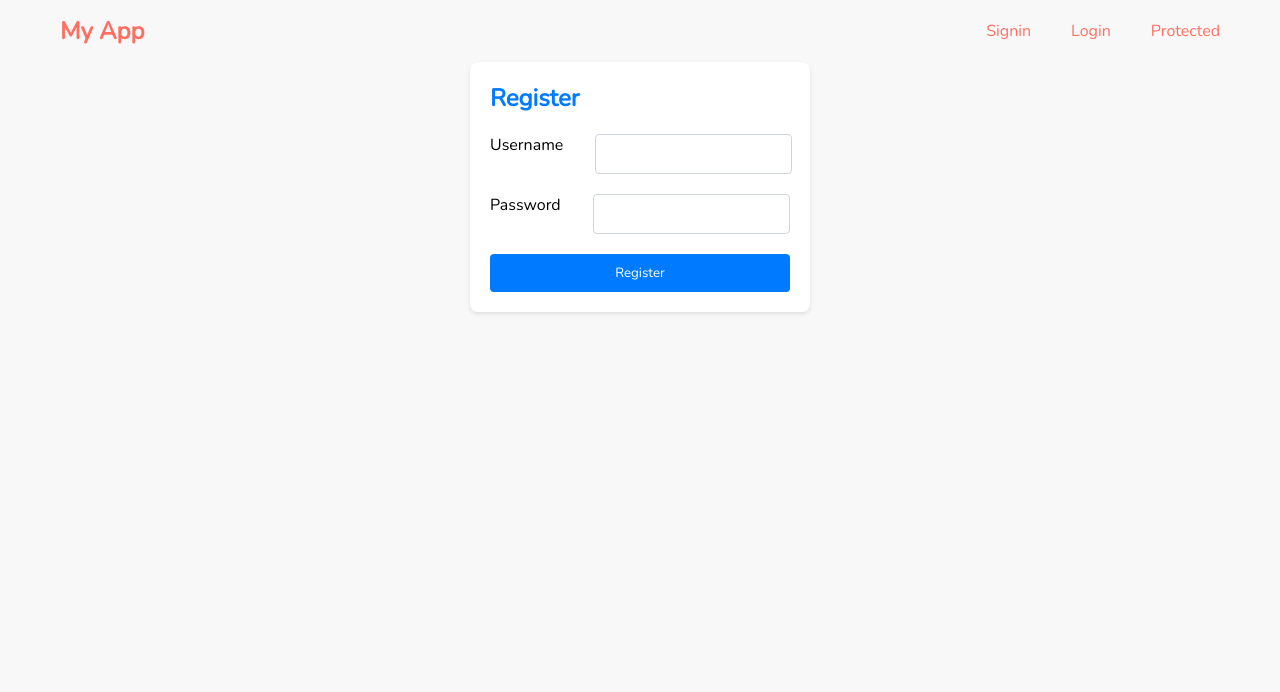
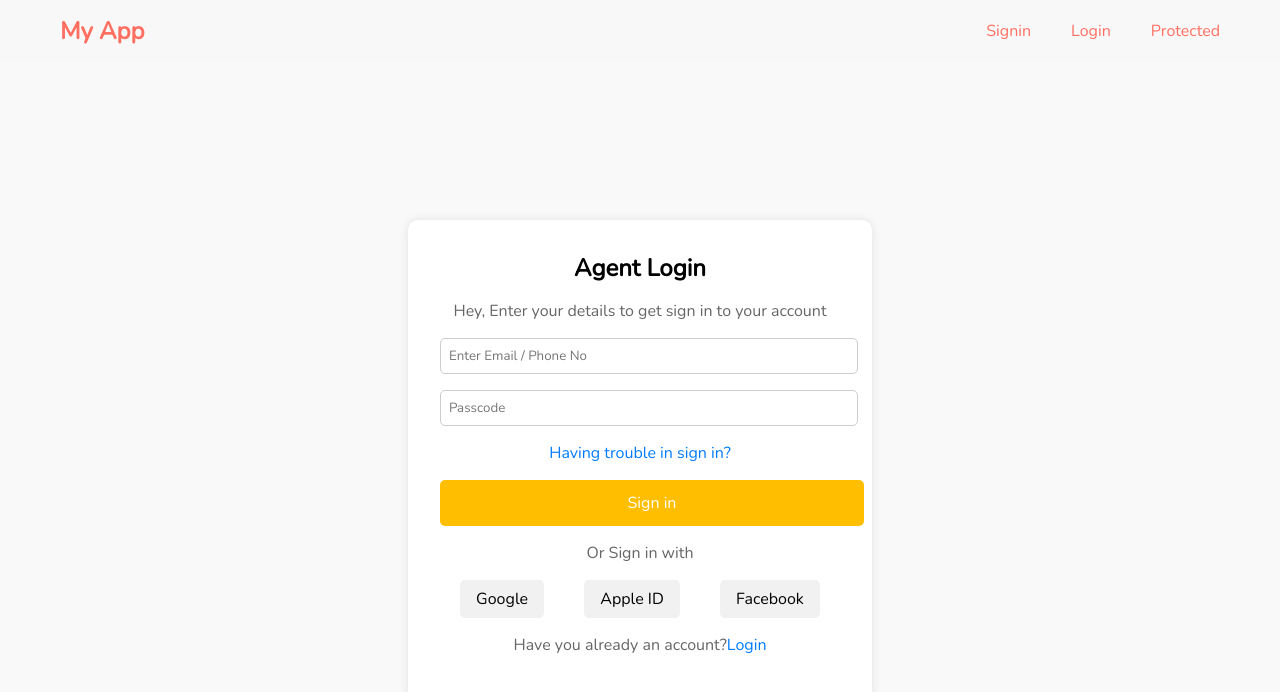
Before and after one commit to gitsheyno/low-carb-diet, a React (Vite) app: page /signin in a window 1280 px wide. Shown: the top 692 px of the page. Built offline with nearby package versions, Linux system fonts and the light colour scheme; no server answers.

Commit message:
refactored signIn

```diff
--- a/src/components/Dashboard.module.css
+++ b/src/components/Dashboard.module.css
@@ -1,5 +1,5 @@
 .container {
-  max-width: 90%;
+  max-width: 80%;
   margin: 0 auto;
   height: calc(100vh - 65px);
   background-color: #000000c4;
@@ -58,6 +58,7 @@
   background-color: #fff;
   display: grid;
   grid-template-columns: repeat(12, 1fr);
+  gap: 2rem;
 }
 .dashboardSummary {
   grid-column: 1/9;
@@ -66,10 +67,81 @@
 }
 .nutrientsSummary {
   grid-column: 9/-1;
-  border: 1px solid black;
 }
 
 .weekSample {
   display: flex;
   align-items: center;
 }
+
+.nutrientsProgress {
+  padding: 20px;
+  display: flex;
+  flex-direction: column;
+  align-items: center;
+  background-color: #ffffff;
+  border-radius: 12px;
+  box-shadow: 0 4px 8px rgba(0, 0, 0, 0.1);
+  max-width: 400px;
+}
+
+.nutrientsProgress h2 {
+  margin-bottom: 20px;
+  color: #333;
+  font-size: 1.1rem;
+}
+
+.progressBar {
+  display: flex;
+  align-items: flex-start;
+  flex-direction: column;
+  justify-content: space-between;
+  margin-bottom: 15px;
+  position: relative;
+}
+
+.label {
+  font-size: 11px;
+  /* flex: 1; */
+  color: #666;
+  text-align: left;
+}
+
+.progressContainer {
+  display: flex;
+  align-items: center;
+}
+
+.progress {
+  /* position: absolute; */
+  /* left: 30%; */
+  -webkit-appearance: none;
+  appearance: none;
+  width: 150px;
+  height: 5px;
+  border-radius: 10px;
+  overflow: hidden;
+  background-color: #e0e0e0;
+  margin-right: 5px;
+}
+
+.progress::-webkit-progress-bar {
+  background-color: #e0e0e0;
+}
+
+.progress::-webkit-progress-value {
+  background-color: #4caf50;
+  transition: width 0.3s;
+}
+
+.progress::-moz-progress-bar {
+  background-color: #4caf50;
+  transition: width 0.3s;
+}
+
+.progressValue {
+  width: 50px;
+  font-size: 14px;
+  color: #333;
+  text-align: right;
+}
--- a/src/components/Login.module.css
+++ b/src/components/Login.module.css
@@ -1,61 +1,81 @@
-/* Login Container */
-.loginContainer {
-  width: 300px;
-  margin: 0 auto;
-  padding: 20px;
-  border-radius: 8px;
-  background-color: #ffffff;
-  box-shadow: 0 2px 4px rgba(0, 0, 0, 0.1);
+/* src/components/SignIn.module.css */
+
+.container {
+  display: flex;
+  justify-content: center;
+  align-items: center;
+  height: 100vh;
+  background-color: #f9f9f9;
 }
 
-/* Login Title */
-.loginTitle {
-  font-size: 24px;
-  font-weight: bold;
-  color: #007bff;
-  margin-bottom: 20px;
+.form {
+  background-color: white;
+  padding: 2rem;
+  border-radius: 10px;
+  box-shadow: 0 0 10px rgba(0, 0, 0, 0.1);
+  text-align: center;
+  max-width: 400px;
+  width: 100%;
 }
 
-/* Login Form */
-.loginForm {
-  display: flex;
-  flex-direction: column;
+h2 {
+  margin-bottom: 1rem;
 }
 
-/* Input Group */
-.inputGroup {
-  display: flex;
-  align-items: flex-start;
-  gap: 2rem;
-  margin-bottom: 20px; /* Increased spacing between input groups */
+p {
+  margin-bottom: 1rem;
+  color: #666;
 }
 
-/* Input Fields */
 .input {
-  padding: 10px;
-  border-radius: 4px;
-
-  flex: 1;
-  border: 1px solid #ced4da;
-  transition: border-color 0.2s ease;
+  display: block;
+  width: 100%;
+  padding: 0.5rem;
+  margin-bottom: 1rem;
+  border: 1px solid #ccc;
+  border-radius: 5px;
 }
 
-.input:focus {
-  outline: none;
-  border-color: #007bff;
+.troubleLink {
+  display: block;
+  margin-bottom: 1rem;
+  color: #007bff;
+  text-decoration: none;
 }
 
-/* Login Button */
-.loginButton {
-  padding: 10px;
+.signInButton {
+  display: block;
+  width: 100%;
+  padding: 0.75rem;
+  background-color: #ffbf00;
   border: none;
-  border-radius: 4px;
-  background-color: #007bff;
-  color: #ffffff;
+  border-radius: 5px;
+  color: white;
+  font-size: 1rem;
   cursor: pointer;
-  transition: background-color 0.2s ease, color 0.2s ease;
+  margin-bottom: 1rem;
 }
 
-.loginButton:hover {
-  background-color: #0056b3;
+.signInButton:hover {
+  background-color: #e6ac00;
 }
+
+.socialButtons {
+  display: flex;
+  justify-content: space-around;
+  margin-bottom: 1rem;
+}
+
+.socialButton {
+  background-color: #f1f1f1;
+  border: none;
+  border-radius: 5px;
+  padding: 0.5rem 1rem;
+  cursor: pointer;
+  font-size: 1rem;
+}
+
+.requestLink {
+  color: #007bff;
+  text-decoration: none;
+}
--- a/src/components/Signin.tsx
+++ b/src/components/Signin.tsx
@@ -1,99 +1,83 @@
-import { useState, useEffect } from "react";
-import styles from "./Login.module.css"; // Import CSS module
-export default function Signin() {
-  const [username, setUsername] = useState("");
-  const [password, setPassword] = useState("");
+import React, { useRef, useState, useEffect } from "react";
+import styles from "./Login.module.css";
+import { useQuery } from "@tanstack/react-query";
+import useSignIn from "../utils/useSignIn";
 
-  const handleLogin = () => {
-    // Implement your login logic here
-    console.log(
-      `Logging in with username: ${username} and password: ${password}`
-    );
-    // Reset the form fields after login attempt (optional)
-    setUsername("");
-    setPassword("");
-  };
-
-  const [query, setQuery] = useState({
+const SignIn: React.FC = () => {
+  const userRef = useRef<HTMLInputElement>(null);
+  const passRef = useRef<HTMLInputElement>(null);
+  const [userData, setUserData] = useState({
     username: "",
     password: "",
   });
 
-  const handleSubmit = (e: React.FormEvent<HTMLFormElement>) => {
+  const res = useQuery({
+    queryKey: ["signIn", userData],
+    queryFn: useSignIn,
+  });
+
+  const handleSignIn = (e: React.FormEvent<HTMLFormElement>) => {
     e.preventDefault();
 
     const formData = new FormData(e.currentTarget);
-    const username = formData.get("username")?.toString() ?? "";
-    const password = formData.get("password")?.toString() ?? "";
-    setQuery({ username, password });
-  };
+    const username = formData.get("username")?.toString() ?? "def";
+    const password = formData.get("password")?.toString() ?? "def";
 
-  useEffect(() => {
-    const postData = async () => {
-      try {
-        console.log("he");
-        const res = await fetch("http://localhost:3002/signin", {
-          method: "POST",
-          // body: JSON.stringify(query),
-          body: JSON.stringify(query),
-          headers: {
-            "Content-Type": "application/json",
-          },
+    console.log(username, password);
+    setUserData({
+      username,
+      password,
     });
-        console.log("status", res);
-        if (res.ok) {
-          console.log(res.status);
-          const data = await res.json();
-          // console.log("Login successful:", data);
-          console.log("Hello :", data);
-          // Handle success (e.g., redirect, set user state)
-          handleLogin();
-        } else {
-          console.error("Login failed");
-          // Handle failure (e.g., display error message)
-        }
-      } catch (error) {
-        console.error("Error occurred during login:", error);
+
+    if (userRef.current && passRef.current) {
+      userRef.current.value = "";
+      passRef.current.value = "";
     }
   };
 
-    if (query.username && query.password) {
-      postData();
-    }
-  }, [query]);
-
   return (
-    <div className={styles.loginContainer}>
-      <h2 className={styles.loginTitle}>Register</h2>
-      <form className={styles.loginForm} onSubmit={handleSubmit}>
-        <div className={styles.inputGroup}>
-          <label htmlFor="username">Username</label>
+    <div className={styles.container}>
+      <form onSubmit={handleSignIn} className={styles.form}>
+        <h2>Agent Login</h2>
+        <p>Hey, Enter your details to get sign in to your account</p>
         <input
-            type="text"
-            id="username"
+          ref={userRef}
+          type="email"
           name="username"
-            // value={username}
-            onChange={(e) => setUsername(e.target.value)}
+          placeholder="Enter Email / Phone No"
           required
           className={styles.input}
         />
-        </div>
-        <div className={styles.inputGroup}>
-          <label htmlFor="password">Password</label>
         <input
+          ref={passRef}
           type="password"
-            id="password"
-            // value={password}
+          placeholder="Passcode"
           name="password"
-            onChange={(e) => setPassword(e.target.value)}
           required
+          pattern="^(?=.*[a-z])(?=.*[A-Z])(?=.*\d)(?=.*[@$!%*?&])[A-Za-z\d@$!%*?&]{8,}$"
           className={styles.input}
         />
+        <a href="#" className={styles.troubleLink}>
+          Having trouble in sign in?
+        </a>
+        <button type="submit" className={styles.signInButton}>
+          Sign in
+        </button>
+        <p>Or Sign in with</p>
+        <div className={styles.socialButtons}>
+          <button className={styles.socialButton}>Google</button>
+          <button className={styles.socialButton}>Apple ID</button>
+          <button className={styles.socialButton}>Facebook</button>
         </div>
-        <button type="submit" className={styles.loginButton}>
-          Register
-        </button>
+        <p>
+          Have you already an account?
+          <a href="#" className={styles.requestLink}>
+            Login
+          </a>
+        </p>
       </form>
     </div>
   );
-}
+};
+
+export default SignIn;
--- /dev/null
+++ b/src/components/SmallCard.tsx
@@ -0,0 +1,5 @@
+import { ReactNode } from "react";
+
+export default function SmallCard({ children }: { children: ReactNode }) {
+  return <>{children}</>;
+}
--- /dev/null
+++ b/src/components/VisitedRecipes.module.css
@@ -0,0 +1,32 @@
+.container {
+  display: grid;
+  grid-template-columns: repeat(4, 1fr);
+  align-content: center;
+  gap: 1rem;
+}
+
+.smallCard {
+  display: flex;
+  flex-direction: column;
+  align-items: center;
+  justify-content: flex-start;
+  background-color: #99999914;
+  border-radius: 5px;
+  padding: 0.6rem 0.2rem;
+  border: 5px;
+}
+
+.smallCard img {
+  width: 100%;
+  border-radius: 5px;
+}
+.img {
+  width: 100px;
+}
+
+.smallCard p {
+  font-size: 11px;
+  text-align: center;
+  background-color: white;
+  border-radius: 5px;
+}
--- a/src/main.tsx
+++ b/src/main.tsx
@@ -5,7 +5,7 @@ import Login from "./components/Login.tsx";
 import { Route, Routes, BrowserRouter } from "react-router-dom";
 // import Home from "./routes/Home.tsx";
 import "./index.css";
-import Signin from "./components/Signin.tsx";
+import SignIn from "./components/SignIn.tsx";
 import { lazy, Suspense } from "react";
 import Spinner from "./components/Spinner.tsx";
 const Home = lazy(() => import("./routes/Home.tsx"));
@@ -22,7 +22,7 @@ ReactDOM.createRoot(document.getElementById("root")!).render(
         <Routes>
           <Route index path="/" element={<Home />} />
           <Route path="login" element={<Login />} />
-          <Route path="signin" element={<Signin />} />
+          <Route path="signin" element={<SignIn />} />
           <Route path="/Recipes/:id" element={<Recipes />} />
           <Route path="/recipe/:id" element={<Recipe />} />
           <Route path="/dashboard/:user" element={<Dashboard />} />
--- /dev/null
+++ b/src/utils/useSignIn.ts
@@ -0,0 +1,30 @@
+import { QueryFunction } from "@tanstack/react-query";
+
+type User = {
+  username: string;
+  password: string;
+};
+
+const createUser: QueryFunction<User, ["signIn", user: User]> = async ({
+  queryKey,
+}) => {
+  const { username, password } = queryKey[1];
+  console.log(username, password);
+  const res = await fetch(`http://localhost:3002/signin`, {
+    method: "POST",
+    body: JSON.stringify({ username, password }),
+    headers: {
+      "Content-Type": "application/json",
+    },
+  });
+  if (!res.ok) {
+    throw new Error(`pet search is not ok`);
+  }
+
+  const jsonResponse = await res.json();
+
+  console.log("wha is the data", jsonResponse.data.message);
+  return jsonResponse.data; // Access the recipe array inside data
+};
+
+export default createUser;
```
Also changed, not shown: src/components/MainPage.tsx (+33 -2 lines), src/components/VisitedRecipes.tsx (added, +36 -0 lines), src/utils/fetchSearch.ts (renamed from src/utils/fetchSearch.tsx). Lines whose indentation alone changed are shown as unchanged.
